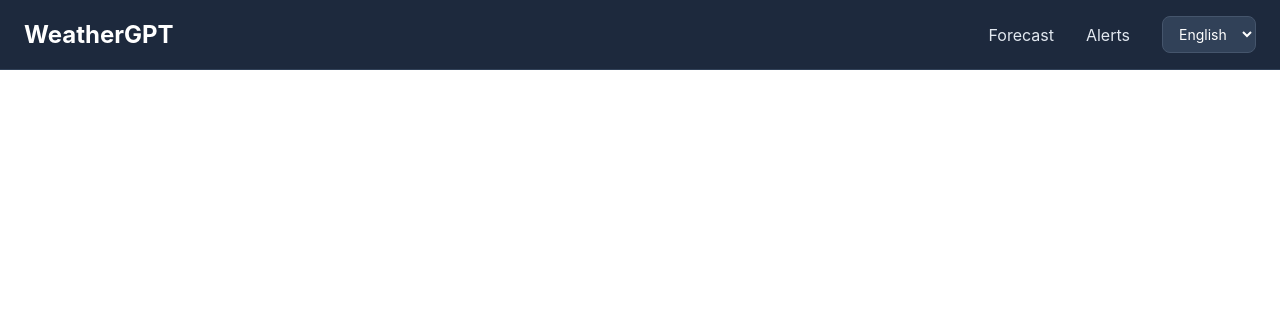
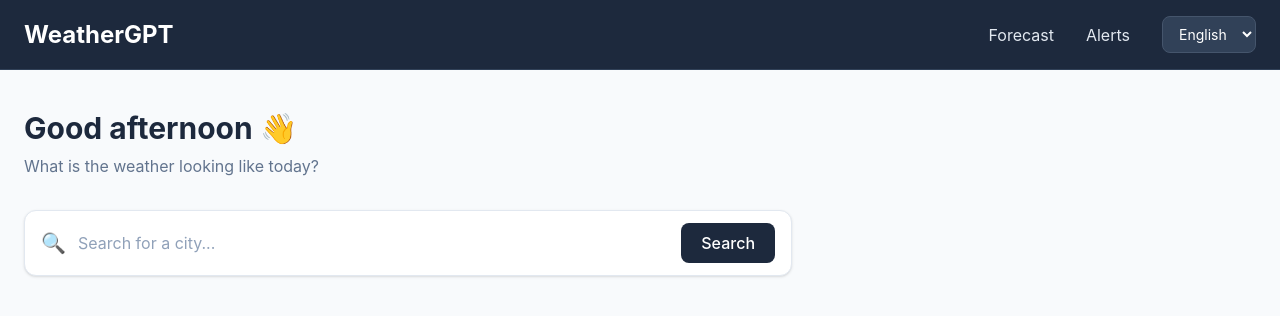
Before and after one commit to Gaurav-zero/WeatherGPT, a React (Vite) app: page / in a window 1280 px wide. Shown: the top 316 px of the page. Built offline with nearby package versions, Linux system fonts and the light colour scheme.

Commit message:
create search box

```diff
--- a/src/App.jsx
+++ b/src/App.jsx
@@ -1,10 +1,12 @@
 
-import Navbar from './components/Navbar'
+import Navbar from './components/Navbar';
+import Home from './pages/home';
 
 function App() {
   return (
     <>
       <Navbar />
+      <Home />
    </>
   )
 }
--- /dev/null
+++ b/src/pages/home.jsx
@@ -0,0 +1,39 @@
+function Home(){
+    return (
+        <main className="min-h-screen bg-slate-50">
+
+            <section className="mx-auto max-w-7xl px-6 py-10">
+
+                <h1 className="text-3xl font-bold text-slate-800">
+                    Good afternoon 👋
+                </h1>
+
+                <p className="mt-2 text-slate-500">
+                    What is the weather looking like today?
+                </p>
+
+                <div className="mt-8 flex max-w-3xl items-center rounded-xl border border-slate-200 bg-white px-4 py-3 shadow-sm">
+
+                    <span className="mr-3 text-xl">
+                        🔍
+                    </span>
+
+                    <input
+                        type="text"
+                        placeholder="Search for a city..."
+                        className="flex-1 bg-transparent text-slate-700 outline-none placeholder:text-slate-400"
+                    />
+
+                    <button className="rounded-lg bg-slate-800 px-5 py-2 font-medium text-white transition hover:bg-slate-700">
+                        Search
+                    </button>
+
+                </div>
+
+            </section>
+
+        </main>
+    );
+}
+
+export default Home;
```
